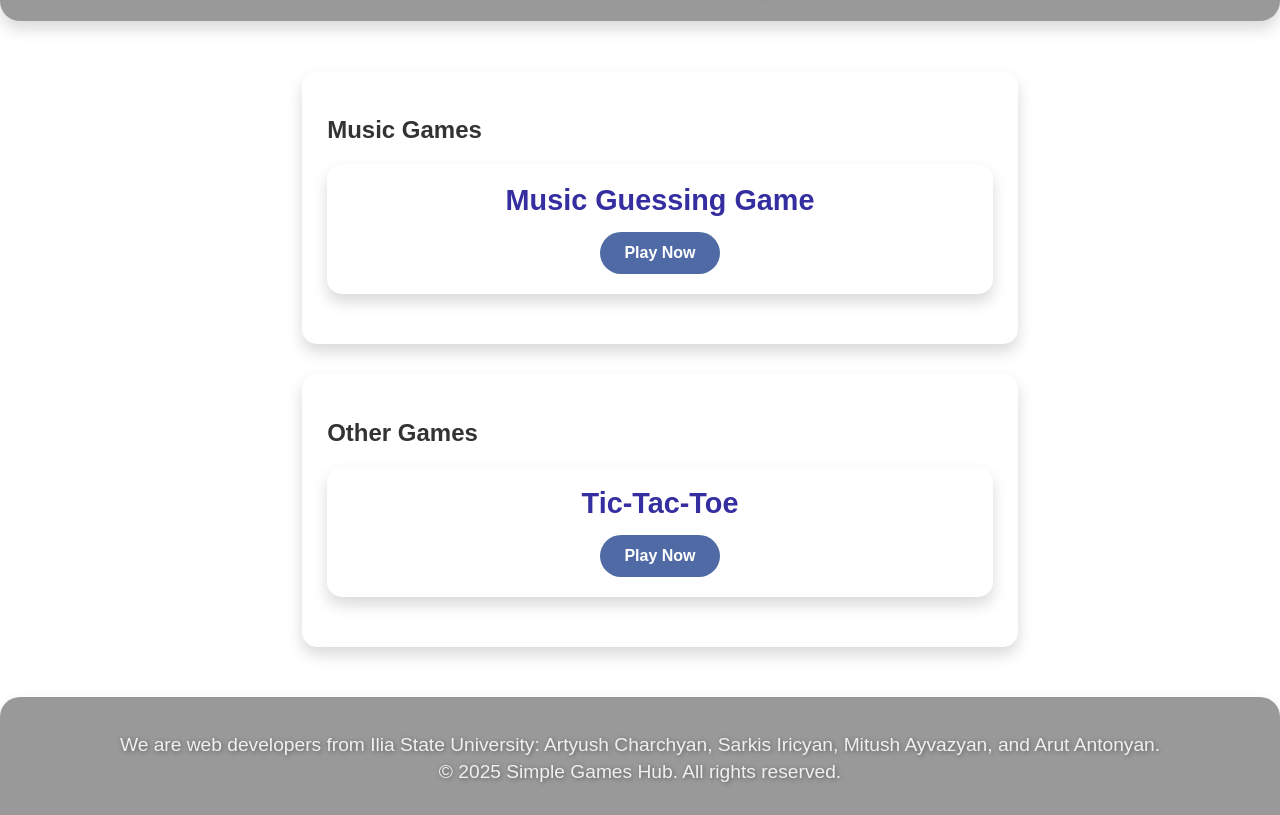
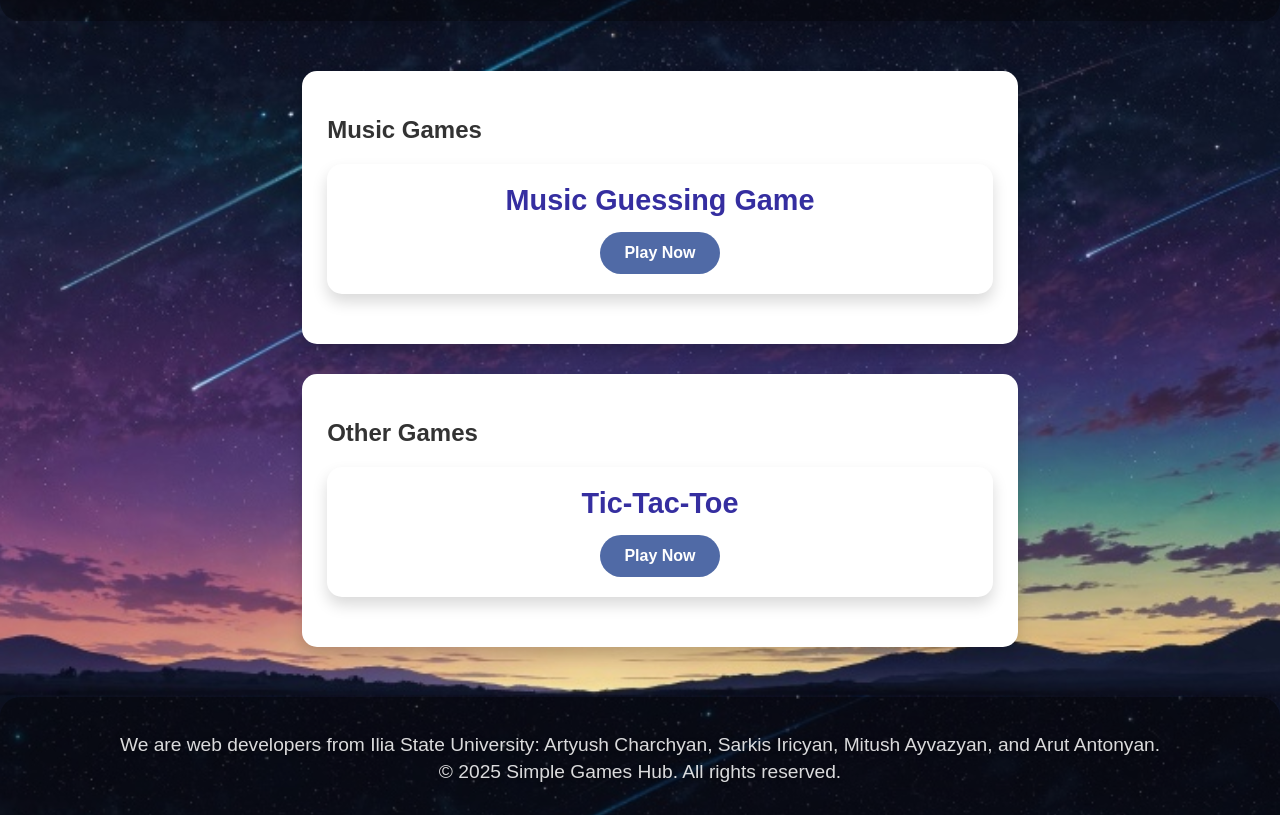
Before and after one commit to Artyush23/Simple-Games-Hub.gitub.io, a plain HTML site: page index.html in a window 1280 px wide. Shown: the part 105-920 px from the top of the page. Drawn offline with Linux system fonts and the light colour scheme.

Commit message:
styles.css

```diff
--- a/css/styles.css
+++ b/css/styles.css
@@ -12,7 +12,7 @@ body {
     font-family: 'Poppins', Arial, sans-serif;
     margin: 0;
     padding: 0;
-    background: url('image/Background.jpg') no-repeat center center fixed;
+    background: url('/image/Background.jpg') no-repeat center center fixed;
     background-size: cover;
     color: var(--text-color);
     display: flex;
```
